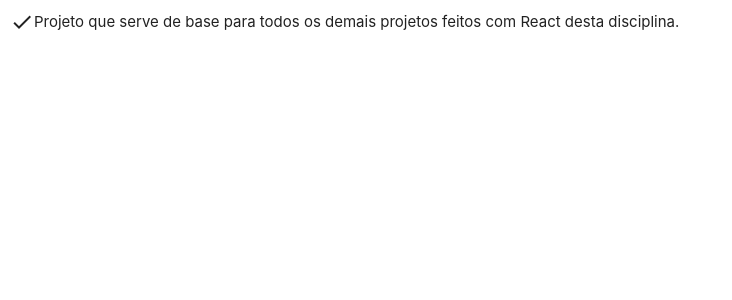
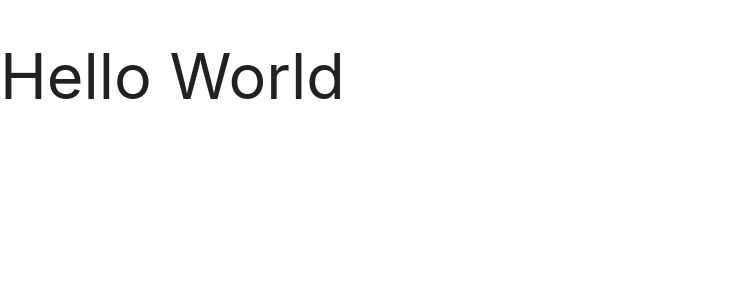
Before and after one commit to MauricioFe/ExercicioReact, a React (Create React App) app in the folder aula-11/react-desafio-04/frontend/: page / in a window 1280 px wide. Shown: the top 300 px of the page, without its empty margins (0-732 px from the left). Built offline with nearby package versions, Linux system fonts and the light colour scheme.

Commit message:
criação do arquivo para consumo da api

```diff
--- a/aula-11/react-desafio-04/frontend/package.json
+++ b/aula-11/react-desafio-04/frontend/package.json
@@ -6,6 +6,7 @@
     "@testing-library/jest-dom": "4.2.4",
     "@testing-library/react": "9.3.2",
     "@testing-library/user-event": "7.1.2",
+    "axios": "^0.20.0",
     "materialize-css": "1.0.0",
     "react": "16.13.1",
     "react-dom": "16.13.1",
--- a/aula-11/react-desafio-04/frontend/public/index.html
+++ b/aula-11/react-desafio-04/frontend/public/index.html
@@ -33,7 +33,7 @@
     -->
 
     <!-- Definição do título do projeto -->
-    <title>Projeto base</title>
+    <title>Desafio 04</title>
   </head>
   <body>
     <noscript>You need to enable JavaScript to run this app.</noscript>
--- a/aula-11/react-desafio-04/frontend/src/App.js
+++ b/aula-11/react-desafio-04/frontend/src/App.js
@@ -1,8 +1,5 @@
 import React, { Component } from 'react';
-import ProjetoBase from './components/ProjetoBase/ProjetoBase';
 
-export default class App extends Component {
-  render() {
-    return <ProjetoBase />;
-  }
+export default function App() {
+    return <h1>Hello World</h1>;
 }
--- a/aula-11/react-desafio-04/frontend/src/components/ProjetoBase/ProjetoBase.js
+++ /dev/null
@@ -1,15 +0,0 @@
-import React, { Component } from 'react';
-
-export default class ProjetoBase extends Component {
-  render() {
-    return (
-      <div className="padding default-flex-row">
-        <span className="small material-icons">check</span>
-        <span>
-          Projeto que serve de base para todos os demais projetos feitos com
-          React desta disciplina.
-        </span>
-      </div>
-    );
-  }
-}
```
Also changed, not shown: aula-11/react-desafio-04/frontend/api/apiService.js (added, +23 -0 lines), 2 other files (tests, documents, lock files or other folders).
